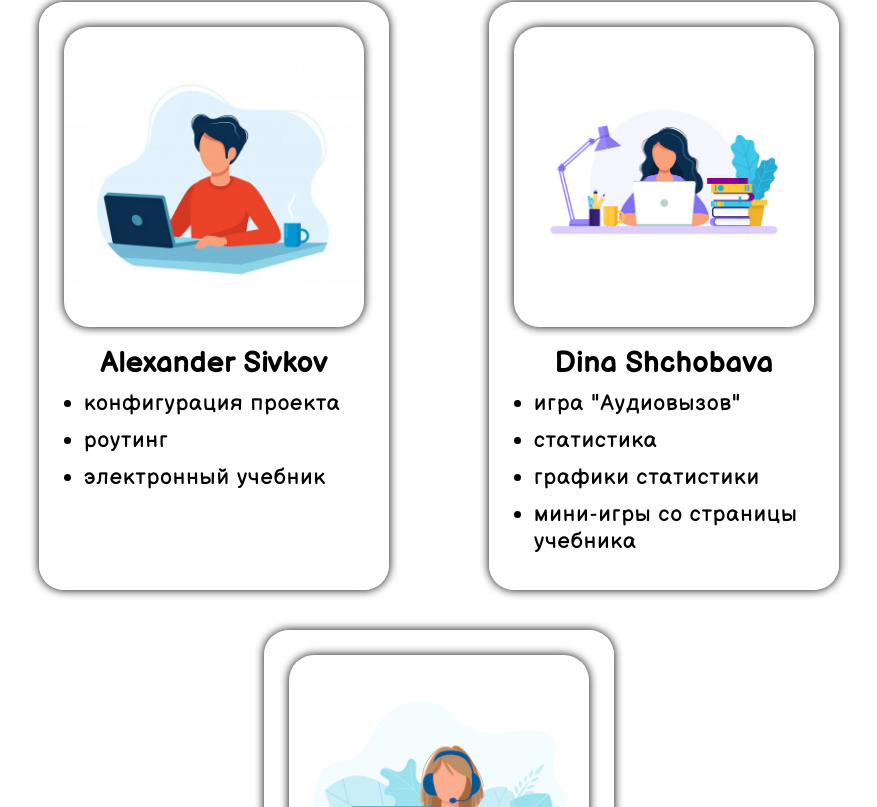
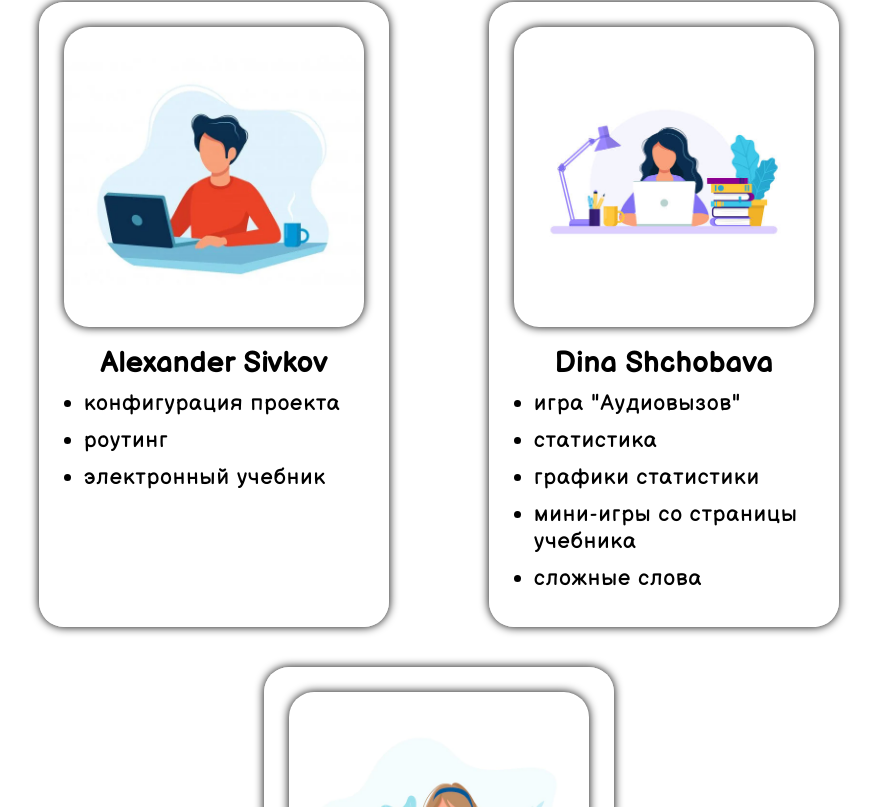
Before and after one commit to dina-shchobova/rslang, a website built with webpack: page src/index.html in a window 1280 px wide. Shown: the part 825-1632 px from the top of the page, without its empty margins (201-1078 px from the left). Built offline with nearby package versions, Linux system fonts and the light colour scheme.

Commit message:
fix: fix main

```diff
--- a/src/mainPage/main.ts
+++ b/src/mainPage/main.ts
@@ -11,7 +11,7 @@ const htmlCodeMainPage = `
 const textAdvantages = {
   locate: 'Всегда под рукой',
   play: 'Обучение в играх',
-  hard: 'Отмечай сложные слова',
+  markHard: 'Отмечай сложные слова',
   progress: 'Отслеживай свой прогресс',
 };
 
@@ -78,7 +78,8 @@ export class Main {
   addContribution = () => {
     const roles = document.querySelectorAll('.role');
     const roleAlexandr = ['конфигурация проекта', 'роутинг', 'электронный учебник'];
-    const roleDina = ['игра "Аудиовызов"', 'статистика', 'графики статистики', 'мини-игры со страницы учебника'];
+    const roleDina = ['игра "Аудиовызов"', 'статистика', 'графики статистики', 'мини-игры со страницы учебника',
+      'сложные слова'];
     const roleTatsiana = ['главная страница', 'дизайн', 'авторизация', 'игра "Спринт"', 'статистика',
       'изученные слова'];
     const team = [roleAlexandr, roleDina, roleTatsiana];
--- a/src/style.scss
+++ b/src/style.scss
@@ -221,7 +221,7 @@ main {
       background-size: contain;
     }
 
-    .hard {
+    .markHard {
       background: url("/public/assets/svg/warning.svg") no-repeat center;
       background-size: contain;
     }
```
